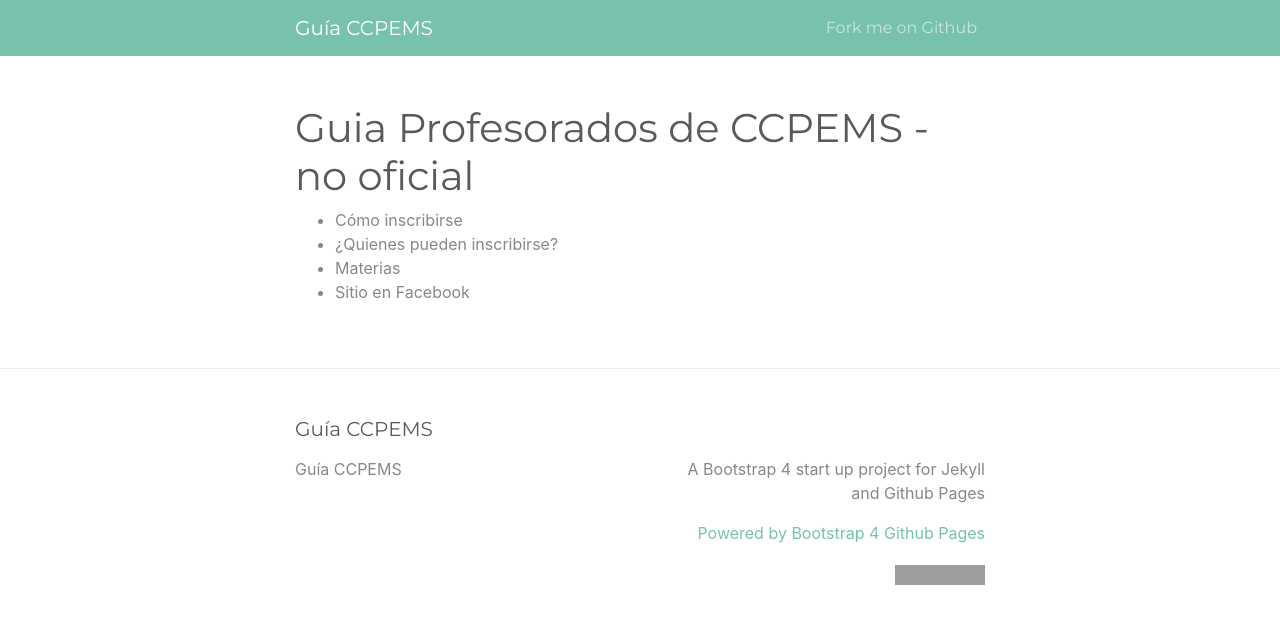
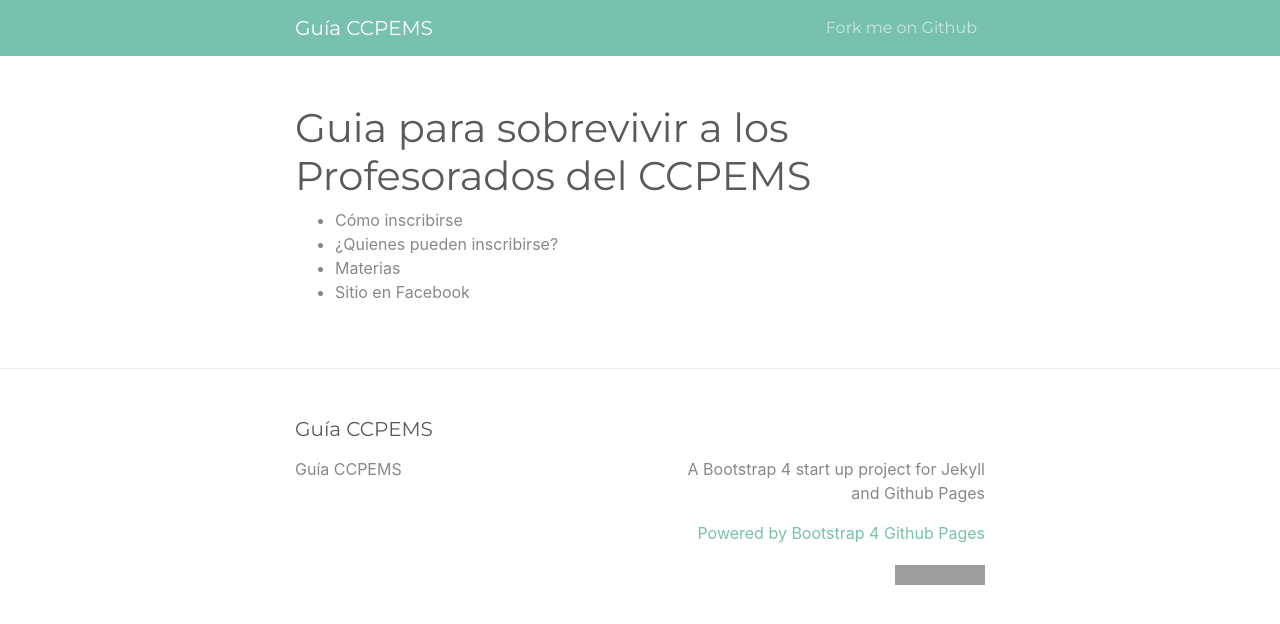
Before and after one commit to NatiSkr/ccpems-unofficial, a Jekyll site: the page built from index.md, in a window 1280 px wide. Shown: the top 624 px of the page. Built offline with Jekyll 4.4.1, drawn with Linux system fonts in a browser that asks for light colours; grey boxes are pictures that could not be loaded.

Commit message:
Update index.md

```diff
--- a/index.md
+++ b/index.md
@@ -1,6 +1,6 @@
 ---
 layout: page
-title: Guia Profesorados de CCPEMS - no oficial
+title: Guia para sobrevivir a los Profesorados del CCPEMS
 ---
 
 * Cómo inscribirse
```
